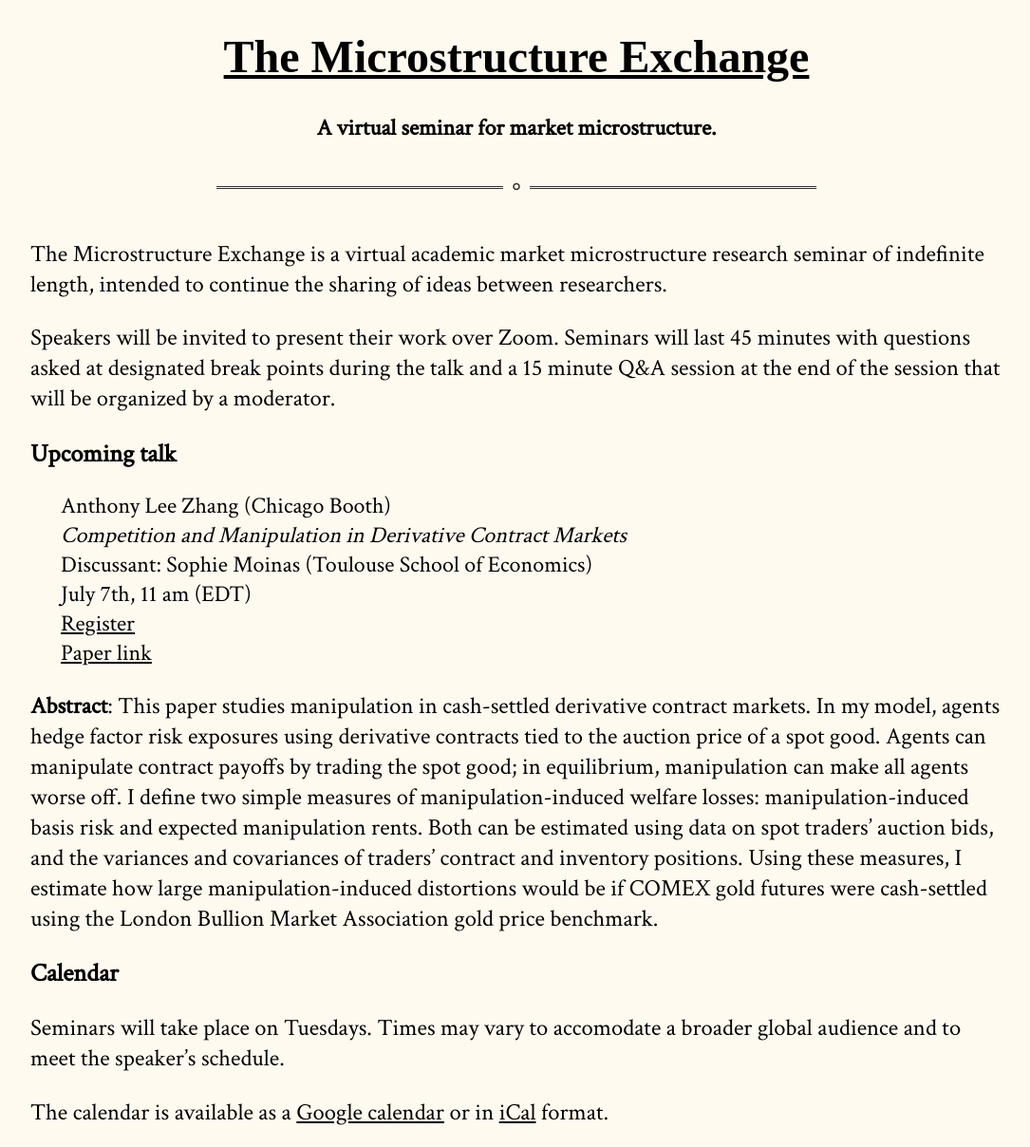
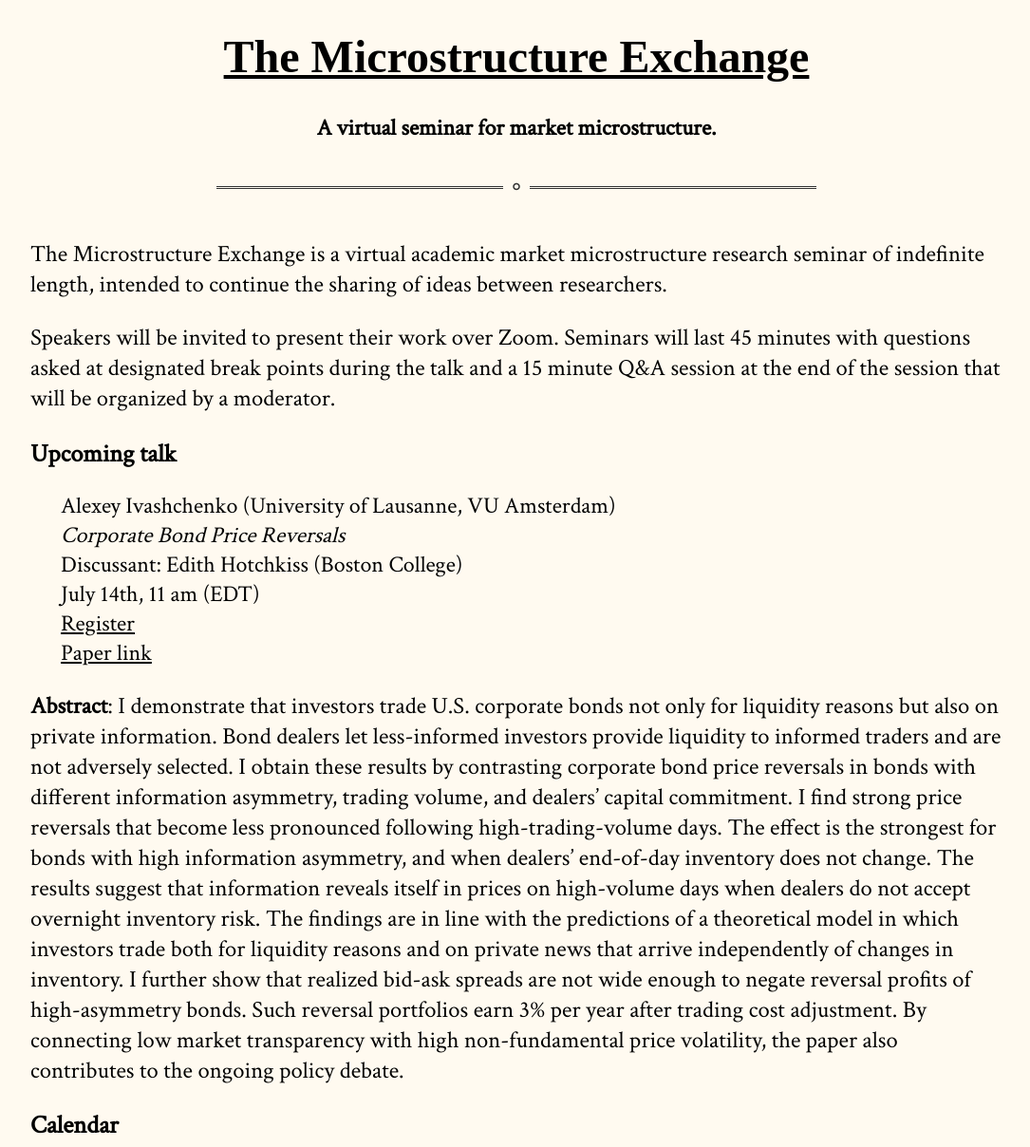
Before and after one commit to cpfiffer/microstructure.exchange, a Jekyll site: the page built from index.md, in a window 1280 px wide and 1400 px high, cut to the strip 0-1208 px from the top of the window. Shown: the whole strip at 95% size, without its empty margins (96-1181 px from the left). Built offline with Jekyll 4.4.1, drawn with Linux system fonts in a browser that asks for light colours; some web fonts are replaced; some of the changed text lies outside the part shown.

Commit message:
Update page for Alexey

```diff
--- a/_config.yml
+++ b/_config.yml
@@ -11,11 +11,11 @@ github:
   owner_name: Cameron Pfiffer
 
 speaker-info:
-  speaker-name: Anthony Lee Zhang (Chicago Booth)
-  speaker-paper: "Competition and Manipulation in Derivative Contract Markets"
+  speaker-name: Alexey Ivashchenko (University of Lausanne, VU Amsterdam)
+  speaker-paper: "Corporate Bond Price Reversals"
   # coauthors: "Marta Khomyn (University of Technology Sydney) and Tālis J. Putniņš (University of Technology Sydney)"
-  speaker-date: July 7th, 11 am (EDT)
-  discussant: "Sophie Moinas (Toulouse School of Economics)"
-  paper-link: https://papers.ssrn.com/sol3/papers.cfm?abstract_id=3413265
-  webinar-link: https://utoronto.zoom.us/webinar/register/WN_PRDLlxeUQwaG9qOekxIcdw
+  speaker-date: July 14th, 11 am (EDT)
+  discussant: "Edith Hotchkiss (Boston College)"
+  paper-link: https://papers.ssrn.com/sol3/papers.cfm?abstract_id=3473739
+  webinar-link: https://utoronto.zoom.us/webinar/register/WN_lXEagTaASbe3QCrgILdkAQ
   # slides-link: /slides/ETFLiquidity_Slides_v2 (3).pdf
--- a/index.md
+++ b/index.md
@@ -18,7 +18,7 @@ Speakers will be invited to present their work over Zoom. Seminars will last 45
 
 {% include upcoming-speaker.html %}
 
-**Abstract**: This paper studies manipulation in cash-settled derivative contract markets. In my model, agents hedge factor risk exposures using derivative contracts tied to the auction price of a spot good. Agents can manipulate contract payoffs by trading the spot good; in equilibrium, manipulation can make all agents worse off. I define two simple measures of manipulation-induced welfare losses: manipulation-induced basis risk and expected manipulation rents. Both can be estimated using data on spot traders' auction bids, and the variances and covariances of traders' contract and inventory positions. Using these measures, I estimate how large manipulation-induced distortions would be if COMEX gold futures were cash-settled using the London Bullion Market Association gold price benchmark.
+**Abstract**: I demonstrate that investors trade U.S. corporate bonds not only for liquidity reasons but also on private information. Bond dealers let less-informed investors provide liquidity to informed traders and are not adversely selected. I obtain these results by contrasting corporate bond price reversals in bonds with different information asymmetry, trading volume, and dealers' capital commitment. I find strong price reversals that become less pronounced following high-trading-volume days. The effect is the strongest for bonds with high information asymmetry, and when dealers' end-of-day inventory does not change. The results suggest that information reveals itself in prices on high-volume days when dealers do not accept overnight inventory risk. The findings are in line with the predictions of a theoretical model in which investors trade both for liquidity reasons and on private news that arrive independently of changes in inventory. I further show that realized bid-ask spreads are not wide enough to negate reversal profits of high-asymmetry bonds. Such reversal portfolios earn 3% per year after trading cost adjustment. By connecting low market transparency with high non-fundamental price volatility, the paper also contributes to the ongoing policy debate.
 
 ## Calendar
 
```
Also changed, not shown: other parts of index.md (+1 -0 lines).
